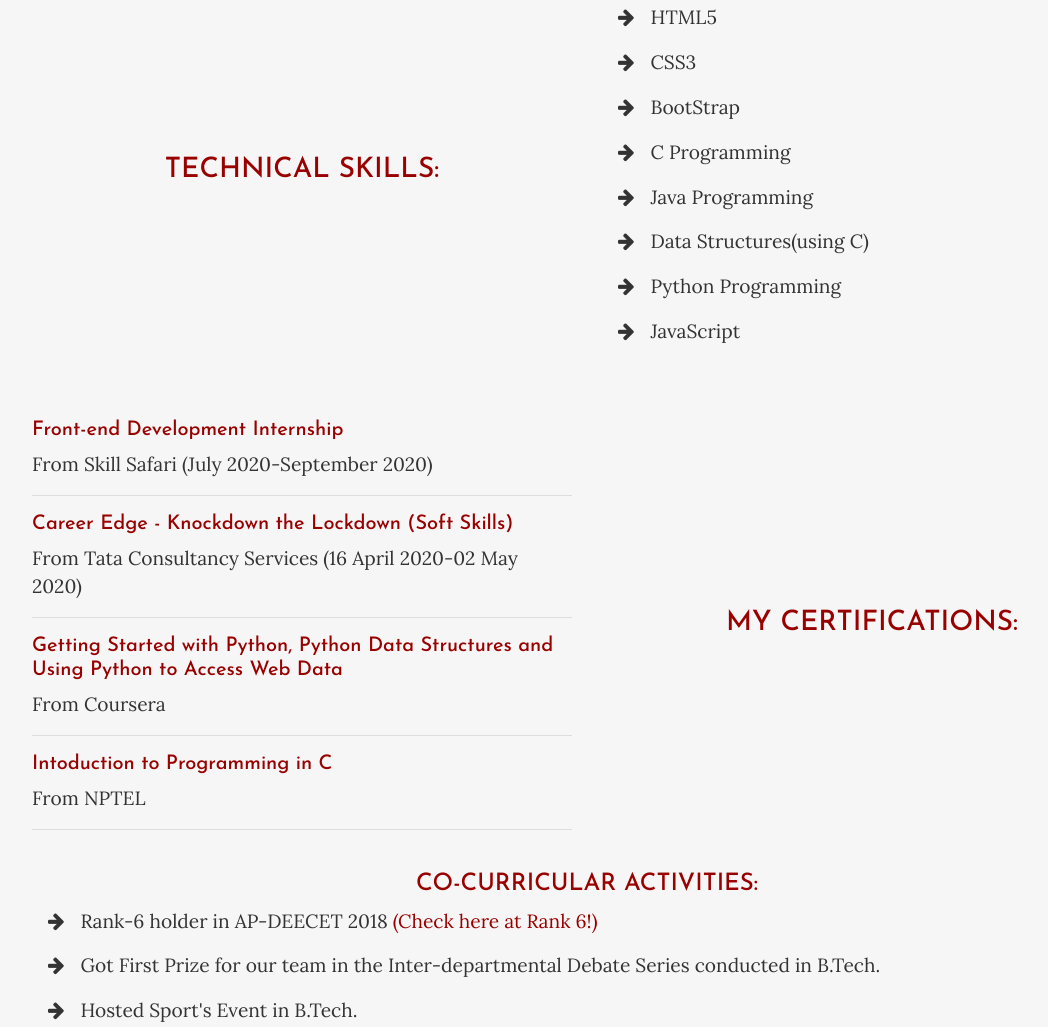
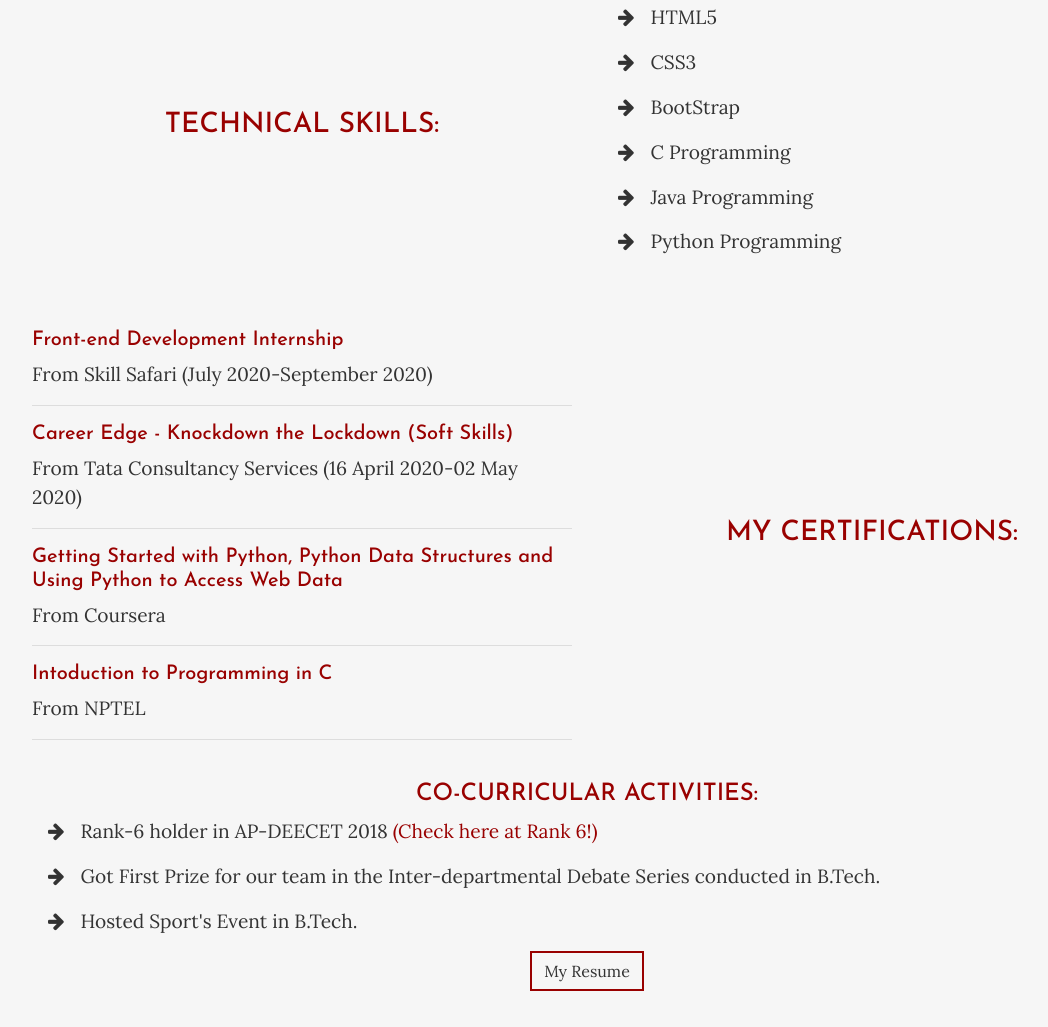
Before and after one commit to meenazfarheen01/Updated_Portfolio, a plain HTML site: page index.html in a window 1280 px wide. Shown: the part 2126-3153 px from the top of the page, without its empty margins (53-1101 px from the left). Drawn offline with nearby package versions, Linux system fonts and the light colour scheme.

Commit message:
Update index.html

```diff
--- a/index.html
+++ b/index.html
@@ -131,9 +131,7 @@
                 <p><i class="fa fa-arrow-right px-3 py-1" aria-hidden="true"></i>BootStrap</p>
                 <p><i class="fa fa-arrow-right px-3 py-1" aria-hidden="true"></i>C Programming</p>
                 <p><i class="fa fa-arrow-right px-3 py-1" aria-hidden="true"></i>Java Programming</p>
-                <p><i class="fa fa-arrow-right px-3 py-1" aria-hidden="true"></i>Data Structures(using C)</p>
                 <p><i class="fa fa-arrow-right px-3 py-1" aria-hidden="true"></i>Python Programming</p>
-                <p><i class="fa fa-arrow-right px-3 py-1" aria-hidden="true"></i>JavaScript</p>
 
               </div>
             </div>
```
